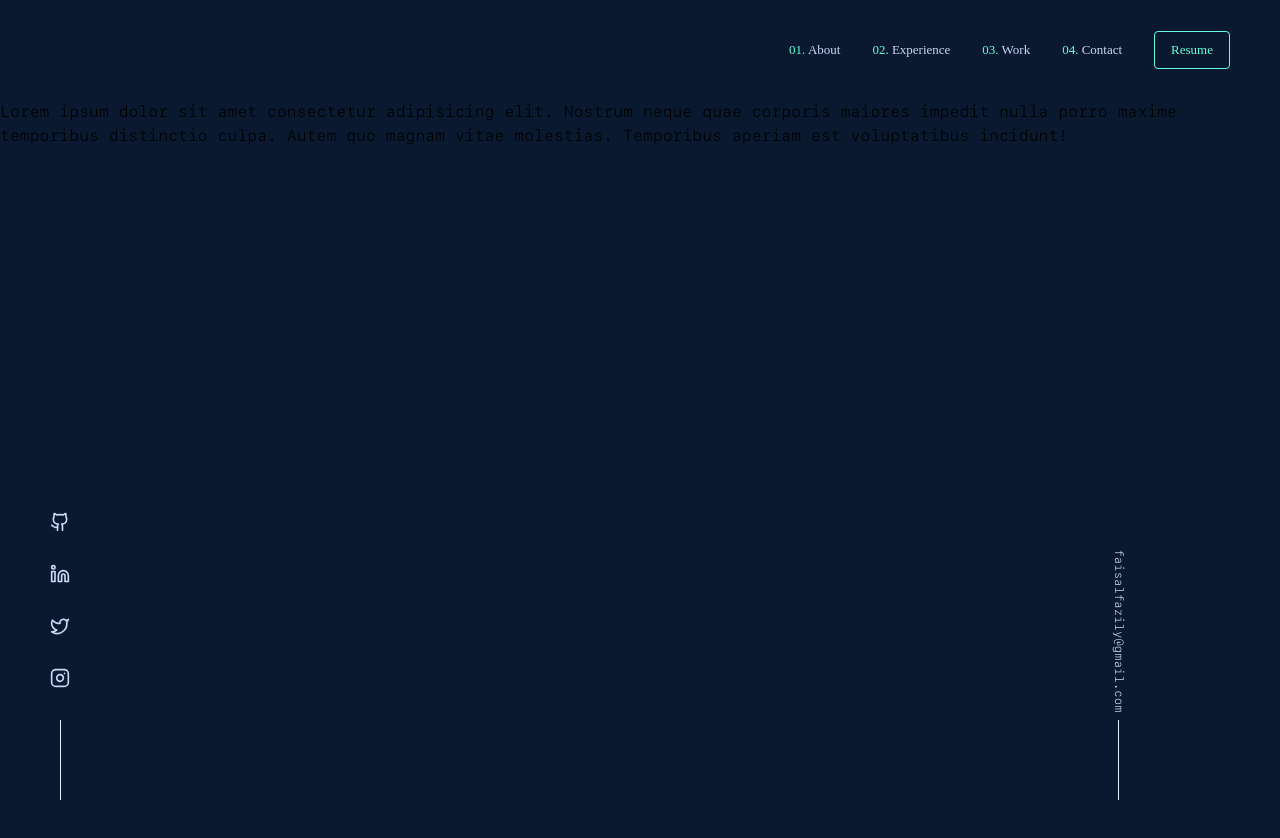
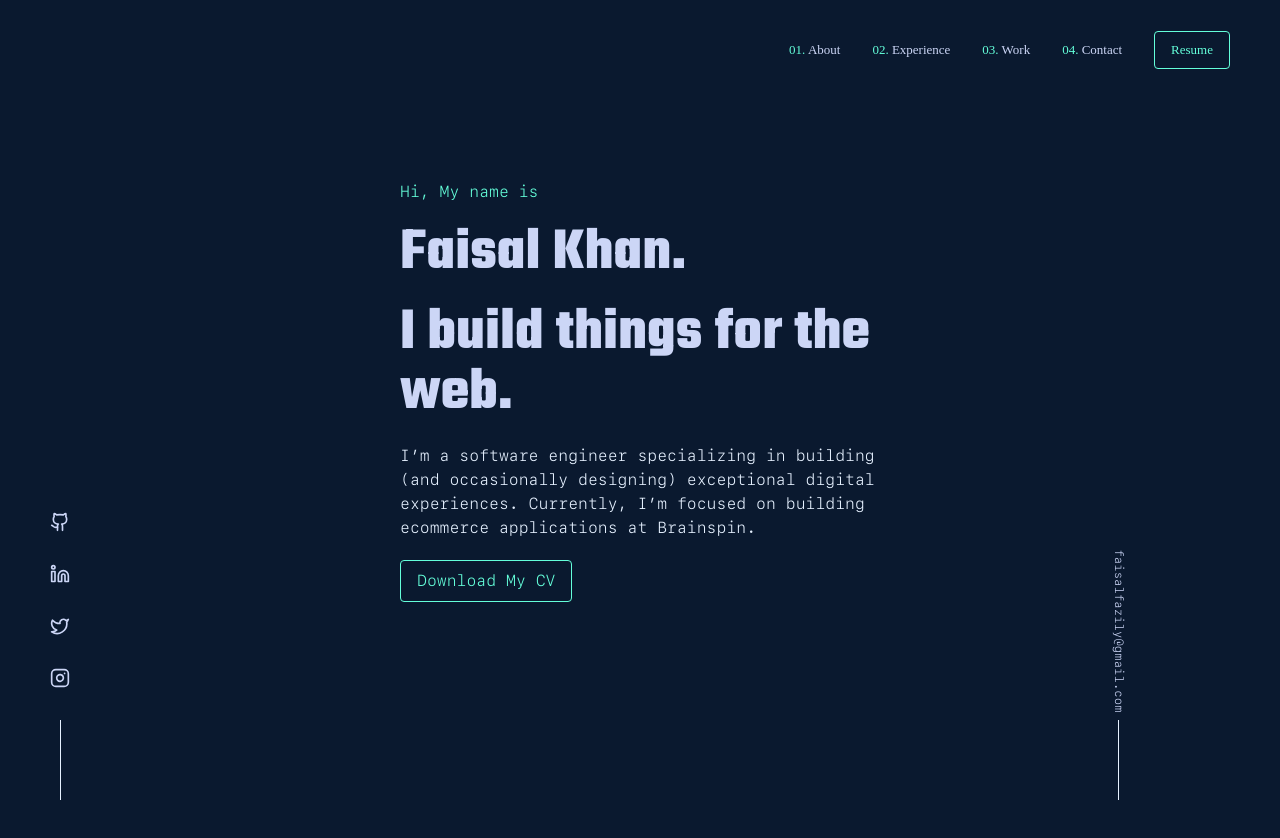
Before and after one commit to faisaltheprofessor/portfolio-v1, a Next.js app: page / in a window 1280 px wide. Shown: the top 838 px of the page. Before the commit the page ends 800 px from the top, so only its background shows below. Built offline with nearby package versions, Linux system fonts and the light colour scheme.

Commit message:
added main content (WIP)

```diff
--- /dev/null
+++ b/src/app/components/header.tsx
@@ -0,0 +1,46 @@
+import { Github, Linkedin, Twitter, Instagram } from "lucide-react";
+import Navbar from "./navbar";
+
+const Header = () => {
+  const profiles = [
+    { id: 1, name: "github", icon: Github, link: "" },
+    { id: 2, name: "linkedin", icon: Linkedin, link: "" },
+    { id: 2, name: "twitter", icon: Twitter, link: "" },
+    { id: 2, name: "instagram", icon: Instagram, link: "" },
+  ];
+  return (
+    <>
+      <header className="relative flex items-center text-lightest-slate px-[50px] w-full">
+        <Navbar />
+
+        {/* Left Fixed Div */}
+        <div className="fixed flex flex-col items-center bottom-0 gap-y-8">
+          {profiles.map((profile) => (
+            <a
+              href={profile.link}
+              className="hover:text-green hover:-translate-y-1 transition-all"
+            >
+              <profile.icon size={20} />
+            </a>
+          ))}
+          {/* Border */}
+          <div className="h-20 w-[1px] bg-white"></div>
+        </div>
+
+        {/* Left Fixed Div */}
+        <div className="fixed flex flex-col items-center bottom-0 right-20 gap-y-20">
+          <a
+            href="#"
+            className="text-[12px] rotate-90 hover:text-green hover:-translate-y-1 transition-all"
+          >
+            faisalfazily@gmail.com
+          </a>
+          {/* Border */}
+          <div className="h-20 w-[1px] bg-white"></div>
+        </div>
+      </header>
+    </>
+  );
+};
+
+export default Header;
--- a/src/app/page.tsx
+++ b/src/app/page.tsx
@@ -1,55 +1,37 @@
 import { Github, Instagram, Linkedin, Twitter } from "lucide-react";
-import Navbar from "./components/navbar";
-
+import Header from "./components/header";
+import SolidButton from "./components/SolidButton";
+import { Teko } from "@next/font/google";
+const teko = Teko({ subsets: ["latin"] });
 const Home = () => {
-  const profiles = [
-    { id: 1, name: "github", icon: Github, link: "" },
-    { id: 2, name: "linkedin", icon: Linkedin, link: "" },
-    { id: 2, name: "twitter", icon: Twitter, link: "" },
-    { id: 2, name: "instagram", icon: Instagram, link: "" },
-  ];
   return (
     <>
-      {/* Navbar */}
-      <header className="relative flex items-center text-lightest-slate px-[50px] w-full">
-        <Navbar />
+      <Header />
 
-        {/* Left Fixed Div */}
-        <div className="fixed flex flex-col items-center bottom-0 gap-y-8">
-          {profiles.map((profile) => (
-            <a
-              href={profile.link}
-              className="hover:text-green hover:-translate-y-1 transition-all"
-            >
-              <profile.icon size={20} />
-            </a>
-          ))}
-          {/* Border */}
-          <div className="h-20 w-[1px] bg-white"></div>
+      <main className={`p-20 flex items-center  h-screen w-1/2 mx-auto`}>
+        <div
+          className={`flex flex-col items-start gap-y-5  text-white mx-auto h-full`}
+        >
+          <h2 className="text-green">Hi, My name is</h2>
+          <h1
+            className={`${teko.className} text-6xl text-lightest-slate font-bold`}
+          >
+            Faisal Khan.
+          </h1>
+          <h3
+            className={`${teko.className} text-6xl text-lightest-slate font-bold`}
+          >
+            I build things for the web.
+          </h3>
+
+          <p>
+            I’m a software engineer specializing in building (and occasionally
+            designing) exceptional digital experiences. Currently, I’m focused
+            on building ecommerce applications at Brainspin.
+          </p>
+
+          <SolidButton>Download My CV</SolidButton>
         </div>
-
-        {/* Left Fixed Div */}
-        <div className="fixed flex flex-col items-center bottom-0 right-20 gap-y-20">
-          <a
-            href="#"
-            className="text-[12px] rotate-90 hover:text-green hover:-translate-y-1 transition-all"
-          >
-            faisalfazily@gmail.com
-          </a>
-          {/* Border */}
-          <div className="h-20 w-[1px] bg-white"></div>
-        </div>
-      </header>
-
-      <main>
-        <h1>
-          <p>
-            Lorem ipsum dolor sit amet consectetur adipisicing elit. Nostrum
-            neque quae corporis maiores impedit nulla porro maxime temporibus
-            distinctio culpa. Autem quo magnam vitae molestias. Temporibus
-            aperiam est voluptatibus incidunt!
-          </p>
-        </h1>
       </main>
     </>
   );
```
